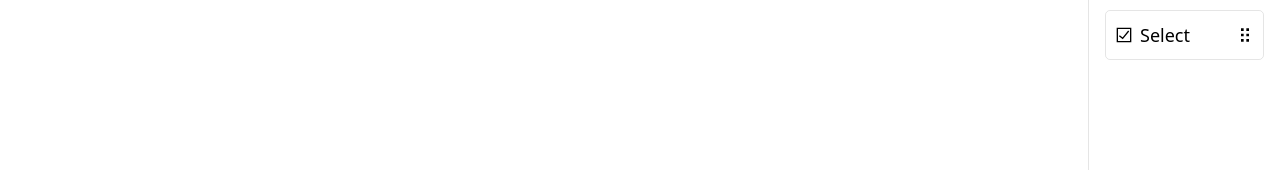
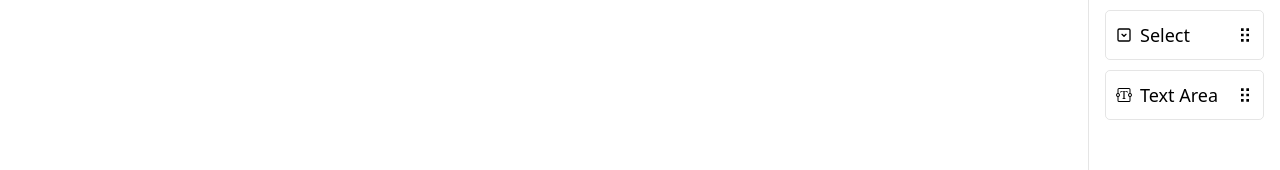
Before and after one commit to MarufAlAslam/react-dynamic-form-builder, a React (Vite) app: page / in a window 1280 px wide. Shown: the part 121-291 px from the top of the page. Built offline with nearby package versions, Linux system fonts and the light colour scheme.

Commit message:
textarea added

```diff
--- a/src/DndHolder/index.jsx
+++ b/src/DndHolder/index.jsx
@@ -2,6 +2,7 @@ import React, { useEffect } from "react";
 
 import { BiEdit } from "react-icons/bi";
 import { AiFillDelete } from "react-icons/ai";
+
 const DndHolder = ({ initialFields, setInitialFields }) => {
   useEffect(() => {
     console.log(initialFields);
@@ -56,6 +57,12 @@ const DndHolder = ({ initialFields, setInitialFields }) => {
                 ))}
               </field.inputType>
             )}
+            {field.inputType === "textarea" && (
+              <field.inputType
+                className="w-full input input-bordered"
+                placeholder={field.placeholder}
+              />
+            )}
           </div>
         ))}
       </div>
--- a/src/Toolbar/index.jsx
+++ b/src/Toolbar/index.jsx
@@ -1,6 +1,8 @@
 import React, { useEffect } from "react";
 import { GrDrag, GrCheckboxSelected } from "react-icons/gr";
+import { TbSelect } from "react-icons/tb";
 import { BiText } from "react-icons/bi";
+import { BsTextareaT } from "react-icons/bs";
 
 const Toolbar = ({ initialFields, setInitialFields }) => {
   const items = [
@@ -19,7 +21,7 @@ const Toolbar = ({ initialFields, setInitialFields }) => {
     {
       id: 2,
       name: "Select",
-      icon: GrCheckboxSelected,
+      icon: TbSelect,
       inputType: "select",
       type: "select",
       defaultValue: "",
@@ -43,6 +45,18 @@ const Toolbar = ({ initialFields, setInitialFields }) => {
           label: "Option 3",
         },
       ],
+    },
+    {
+      id: 3,
+      name: "Text Area",
+      icon: BsTextareaT,
+      inputType: "textarea",
+      type: "textarea",
+      defaultValue: "",
+      value: "",
+      placeholder: "Enter Your Message",
+      required: false,
+      options: [],
     },
   ];
 
```
